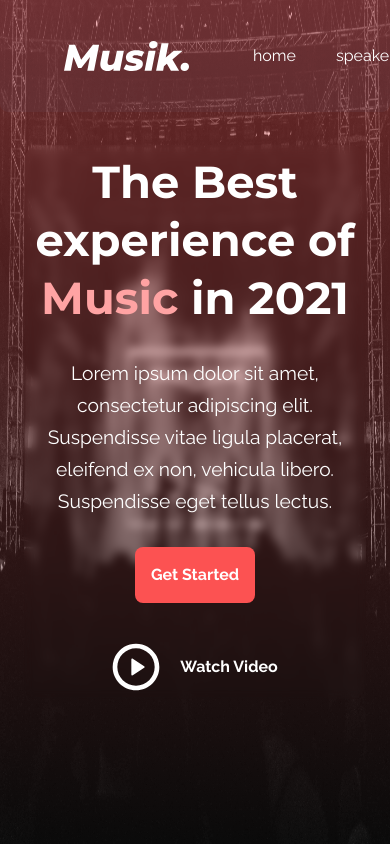
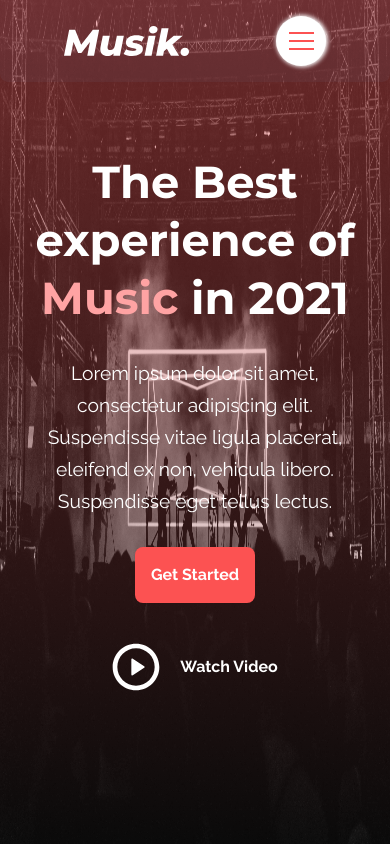
Before and after one commit to posternaka/music-event, a React (Vite) app: page / in a window 390 px wide. Built offline with nearby package versions, Linux system fonts and the light colour scheme.

Commit message:
developed and styled menu-mobile

```diff
--- a/src/App.tsx
+++ b/src/App.tsx
@@ -4,8 +4,8 @@ import Navbar from '@/components/navbar';
 function App() {
 	return (
 		<div className='app'>
+			<Navbar />
 			<Home />
-			<Navbar />
 		</div>
 	);
 }
--- a/src/components/home/home.css
+++ b/src/components/home/home.css
@@ -13,7 +13,7 @@
 	width: 970px;
 	padding: 1rem;
 	margin: 0 auto;
-	backdrop-filter: blur(5px);
+	/* backdrop-filter: blur(5px); */
 	border-radius: 1rem;
 }
 
--- a/src/components/navbar/index.tsx
+++ b/src/components/navbar/index.tsx
@@ -4,27 +4,12 @@ import '@/components/navbar/navbar.css';
 type Props = {};
 
 const Navbar = (props: Props) => {
-	const toggleMenuBurger = (): void => {
-    const menuBurger = document.querySelector('.menu__burger') as HTMLElement | null;
-    const item1 = menuBurger?.querySelector('.menu__item-1') as HTMLElement | null;
-    const item2 = menuBurger?.querySelector('.menu__item-2') as HTMLElement | null;
-    const item3 = menuBurger?.querySelector('.menu__item-3') as HTMLElement | null;
+	const handleToggleMenuBurger = () => {
+		console.log('da');
 
-    menuBurger?.addEventListener('click', () => {
-        if (item2) {
-            item2.style.opacity = '0';
-            item2.style.transform = 'translateX(-50px)';
-        }
-
-        if (item1) {
-            item1.style.transform = 'rotate(45deg)';
-        }
-
-        if (item3) {
-            item3.style.transform = 'rotate(-45deg)';
-        }
-    });
-};
+		const menu = document.querySelector('.nav__mobile');
+		menu?.classList.toggle('nav__mobile--open');
+	};
 
 	return (
 		<nav className='nav'>
@@ -50,7 +35,35 @@ const Navbar = (props: Props) => {
 
 						<button className='button button--nav'>GET TICKETS</button>
 					</div>
+
+					<div
+						className='menu__burger flex flex-center flex-mobile'
+						onClick={() => handleToggleMenuBurger()}
+					>
+						<div className='menu__item menu__item--1'></div>
+						<div className='menu__item menu__item--2'></div>
+						<div className='menu__item menu__item--3'></div>
+					</div>
 				</div>
+			</div>
+
+			<div className='nav__mobile flex flex-mobile'>
+				<div className='nav__list flex flex-center flex-mobile'>
+					<a href='#home' className='nav__item'>
+						home
+					</a>
+					<a href='#speakers' className='nav__item'>
+						speakers
+					</a>
+					<a href='#schedule' className='nav__item'>
+						schedule
+					</a>
+					<a href='#contactUs' className='nav__item'>
+						contact Us
+					</a>
+				</div>
+
+				<button className='button button--nav'>GET TICKETS</button>
 			</div>
 		</nav>
 	);
--- a/src/components/navbar/navbar.css
+++ b/src/components/navbar/navbar.css
@@ -40,3 +40,53 @@
 .button--nav:hover {
 	background-color: #efedff;
 }
+
+.nav__mobile {
+	display: none;
+	padding: 2rem 1rem;
+	height: 100vh;
+	gap: 3rem;
+	background-color: #84c4ff80;
+	box-shadow: -1px 0px 8px 1px var(--dark);
+	backdrop-filter: blur(10px);
+	position: fixed;
+	right: 0;
+	top: 0;
+	z-index: 1;
+}
+
+.flex-mobile {
+	flex-direction: column;
+}
+
+.menu__burger {
+	display: none;
+	width: 50px;
+	height: 50px;
+	background-color: var(--white);
+	box-shadow: 1px 0px 4px 1px var(--white);
+	border-radius: 50%;
+	gap: 6px;
+	cursor: pointer;
+}
+
+.menu__item {
+	height: 2px;
+	width: 25px;
+	background-color: var(--red);
+}
+
+.nav__mobile--open {
+	display: flex;
+}
+
+/*breakpoints*/
+@media screen and (max-width: 992px) {
+	.menu__burger {
+		display: flex;
+	}
+
+	.nav__block {
+		display: none;
+	}
+}
```
